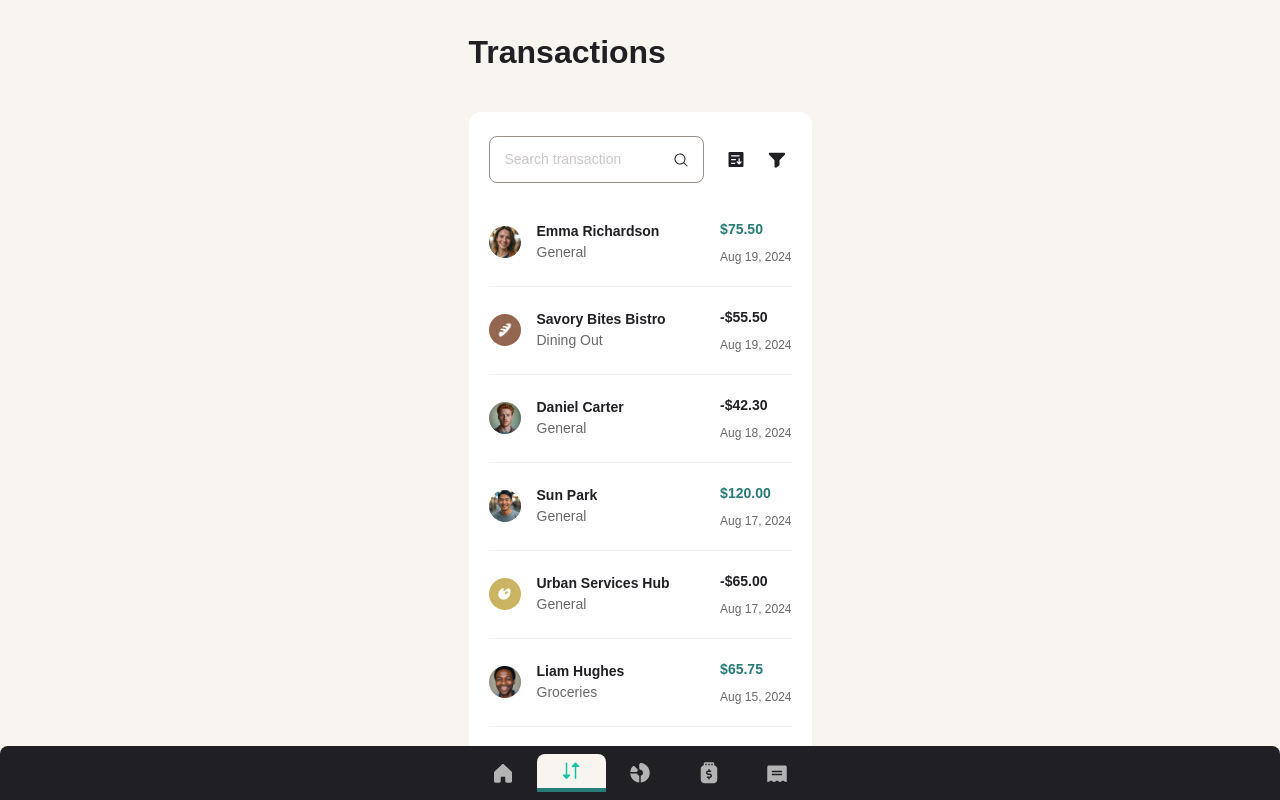
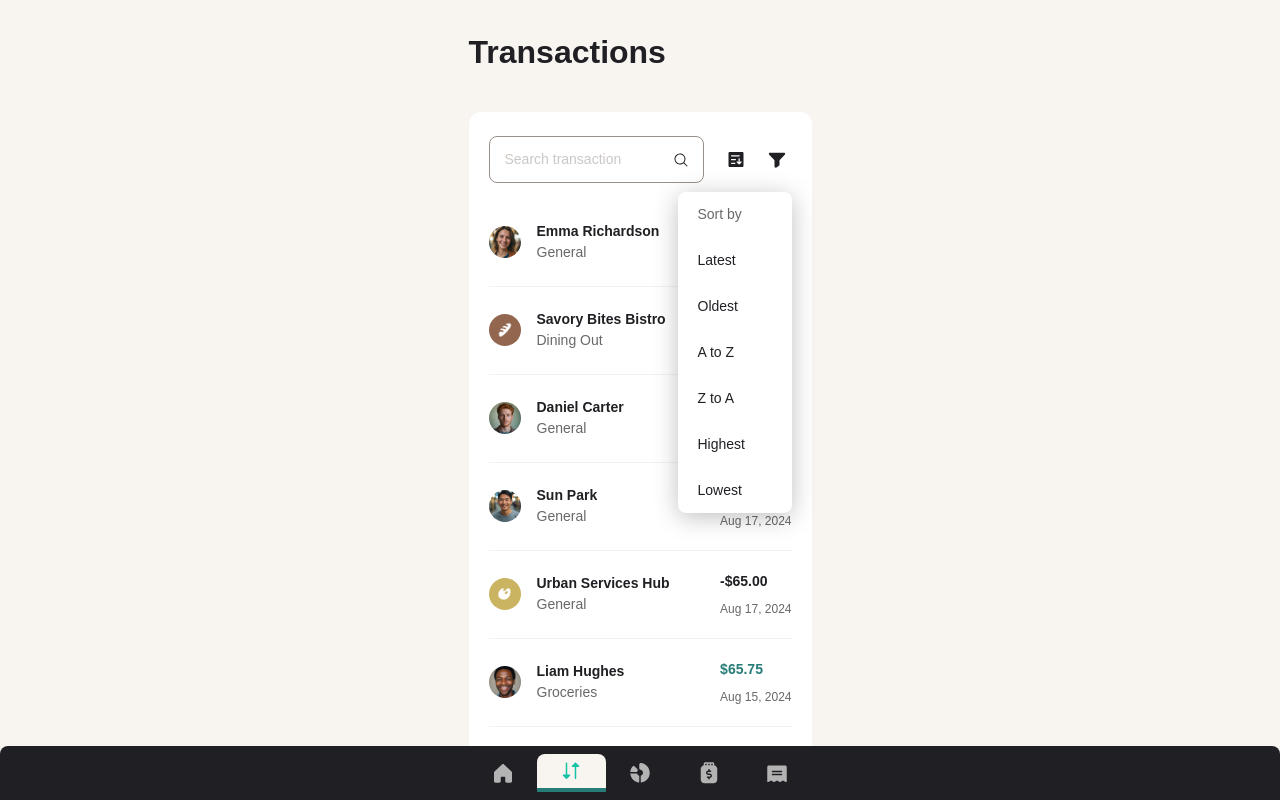
Before and after one commit to NikaNishnianidze/Personal-Finance-App, a React (Vite) app: page /home/transactions in a window 1280 px wide. Both pictures are taken after a click on the element 735 px from the left and 159 px from the top of the page. Shown: the top 800 px of the page. Built offline with nearby package versions, Linux system fonts and the light colour scheme.

Commit message:
add sorting

```diff
--- a/src/components/Navigation.tsx
+++ b/src/components/Navigation.tsx
@@ -96,16 +96,44 @@ export default function Navigation() {
           />
         </div>
         <div
+          style={{
+            backgroundColor: currentPath == "/home/pots" ? "#F8F4F0" : "",
+            borderBottom:
+              currentPath == "/home/pots" ? "4px solid #277C78" : "",
+          }}
           onClick={goPots}
           className="pots w-[68.6px] py-[8px] px-[22.3px] rounded-t-[8px] flex justify-center"
         >
-          <img src={pots} alt="pots" />
+          <img
+            src={pots}
+            alt="pots"
+            style={{
+              filter:
+                currentPath === "/home/pots"
+                  ? "invert(32%) sepia(96%) saturate(500%) hue-rotate(120deg) brightness(90%) contrast(85%)"
+                  : "none",
+            }}
+          />
         </div>
         <div
+          style={{
+            backgroundColor: currentPath == "/home/bills" ? "#F8F4F0" : "",
+            borderBottom:
+              currentPath == "/home/bills" ? "4px solid #277C78" : "",
+          }}
           onClick={goBills}
           className="bills w-[68.6px] py-[8px] px-[22.3px] rounded-t-[8px] flex justify-center"
         >
-          <img src={bills} alt="billss" />
+          <img
+            src={bills}
+            alt="bills"
+            style={{
+              filter:
+                currentPath === "/home/bills"
+                  ? "invert(32%) sepia(96%) saturate(500%) hue-rotate(120deg) brightness(90%) contrast(85%)"
+                  : "none",
+            }}
+          />
         </div>
       </header>
     </>
--- a/src/index.css
+++ b/src/index.css
@@ -5,6 +5,8 @@
   --color-signup: #201f24;
   --color-totalsaved: #f8f4f0;
   --color-divider: #f2f2f2;
+
+  --shadow-sort: 0px 4px 24px 0px rgba(0, 0, 0, 0.25);
 }
 
 body {
--- a/src/pages/Transactions.tsx
+++ b/src/pages/Transactions.tsx
@@ -16,18 +16,39 @@ export default function Transactions() {
   const { finance, setFinance } = useUser();
   const [currentPage, setCurrentPage] = useState<number>(2);
   const [search, setSearch] = useState<string>("");
+  const [sort, setSort] = useState<boolean>(false);
+  const [sortIndex, setSortIndex] = useState<number | null>(null);
   const transactionsPerPage = 9;
   useEffect(() => {
     setCurrentPage(1);
   }, [search]);
   const startIndex = (currentPage - 1) * transactionsPerPage;
   const endIndex = startIndex + transactionsPerPage;
-  const filteredTransactions = finance.transactions.filter((item) => {
-    const matchesSearch = item.name
-      .toLowerCase()
-      .includes(search.toLowerCase());
-    return matchesSearch;
-  });
+  const filteredTransactions = finance.transactions
+    .filter((item) => {
+      const matchesSearch = item.name
+        .toLowerCase()
+        .includes(search.toLowerCase());
+      return matchesSearch;
+    })
+    .sort((a, b) => {
+      switch (sortIndex) {
+        case 0:
+          return new Date(b.date).getTime() - new Date(a.date).getTime();
+        case 1:
+          return new Date(a.date).getTime() - new Date(b.date).getTime();
+        case 2:
+          return a.name.localeCompare(b.name);
+        case 3:
+          return b.name.localeCompare(a.name);
+        case 4:
+          return b.amount - a.amount;
+        case 5:
+          return a.amount - b.amount;
+        default:
+          return 0;
+      }
+    });
   const currentTransactions = filteredTransactions.slice(startIndex, endIndex);
 
   const totalPages = Math.ceil(
@@ -40,13 +61,46 @@ export default function Transactions() {
     }
   };
 
+  const sortItems = [
+    "Latest",
+    "Oldest",
+    "A to Z",
+    "Z to A",
+    "Highest",
+    "Lowest",
+  ];
+
+  const handleSort = (i: number) => {
+    setSortIndex(i);
+    setSort(false);
+  };
+
   return (
     <div className="flex flex-col items-center pt-[33px] px-[16px]">
       <p className="text-[32px] w-[343px] text-[#201F24] font-bold leading-[120%]">
         Transactions
       </p>
       <div className="main-container py-[24px] px-[20px] bg-white rounded-[12px] mt-[41px] w-[343px] mb-[60px]">
-        <div className="filters flex items-center gap-[24px]">
+        <div className="filters flex items-center gap-[24px] relative">
+          {sort && (
+            <div className="absolute w-[114px] bg-white py-[12px] top-14 right-0 flex flex-col pl-[20px] rounded-[8px] shadow-sort">
+              <p className="text-[#696868] text-[14px] font-normal ">Sort by</p>
+              <div className="sort mt-[25px] flex flex-col gap-[25px]">
+                {sortItems.map((item, i) => {
+                  return (
+                    <p
+                      onClick={() => handleSort(i)}
+                      key={i}
+                      style={{ fontWeight: sortIndex == i ? 700 : 400 }}
+                      className="text-[14px] text-[#201F24] font-normal"
+                    >
+                      {item}
+                    </p>
+                  );
+                })}
+              </div>
+            </div>
+          )}
           <div className="search flex justify-between w-[215px] px-[15px] rounded-[8px] border-[#98908B] border-[1px]">
             <input
               onChange={(e) => setSearch(e.target.value)}
@@ -56,7 +110,7 @@ export default function Transactions() {
             />
             <img src={searchIcon} alt="search icon" />
           </div>
-          <div className="sort">
+          <div onClick={() => setSort(!sort)} className="sort">
             <img src={sortIcon} alt="sort icon" />
           </div>
           <div className="categoryfilter">
```
